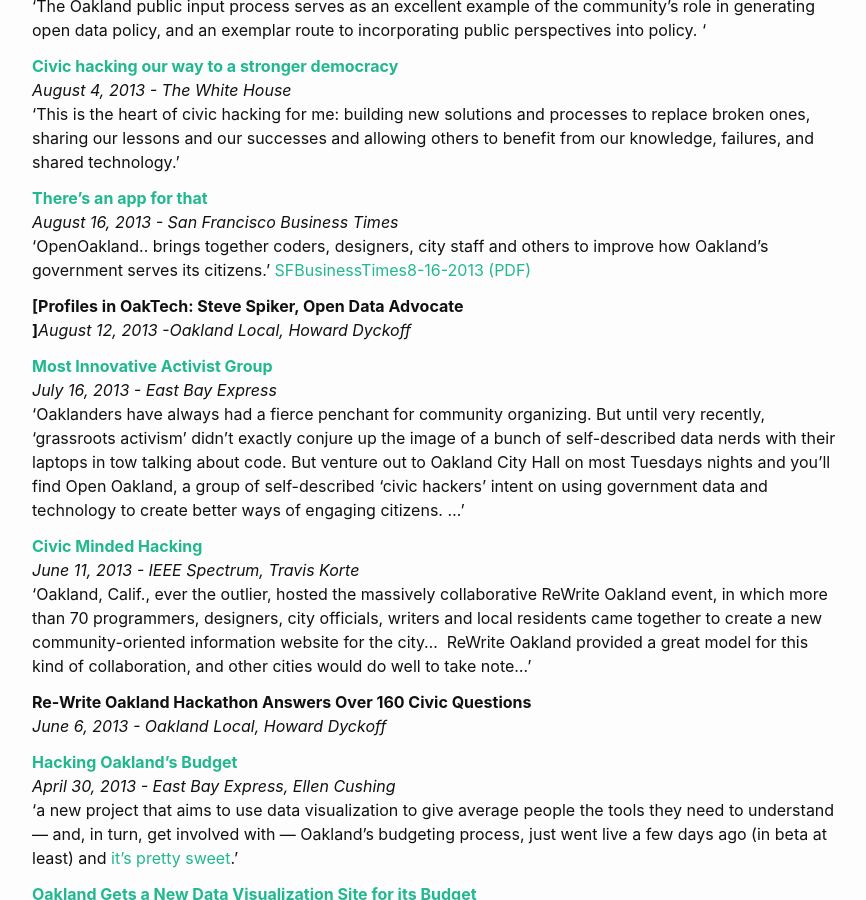
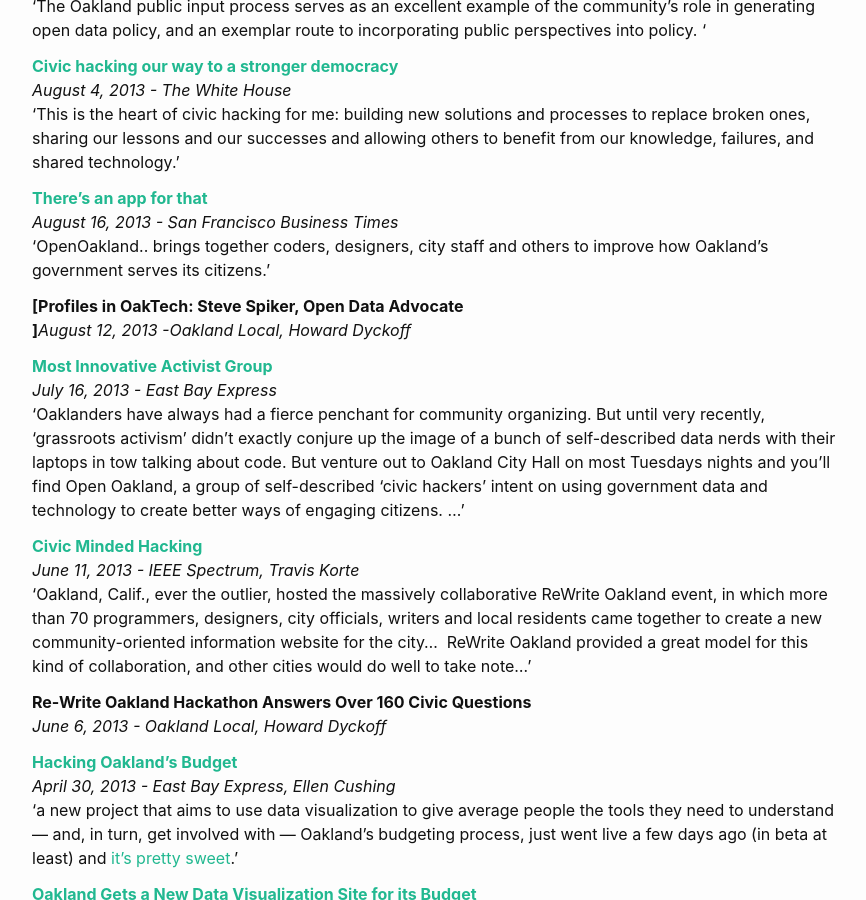
Before and after one commit to openoakland/openoakland.org, a Jekyll site: the page built from src/press.md, in a window 1280 px wide and 900 px high, scrolled down 1850 px. Shown: the whole window, without its empty margins (206-1072 px from the left). Built offline with Jekyll 4.4.1, drawn with Linux system fonts in a browser that asks for light colours.

Commit message:
Remove the two wp content links that were causing html proofer errors
There are still wp links in unpublished pages here that need to be removed and updated.

```diff
--- a/src/press.md
+++ b/src/press.md
@@ -82,9 +82,11 @@
 _August 4, 2013 - The White House_
 'This is the heart of civic hacking for me: building new solutions and processes to replace broken ones, sharing our lessons and our successes and allowing others to benefit from our knowledge, failures, and shared technology.'
 
-[**There's an app for that**](http://digital.bizjournals.com/launch.aspx?eid=487ba110-ea58-40b0-9b07-21be5f5f5672 "SF Business Times")
+<!-- AL removed link -->
+
+[**There's an app for that**]( http://digital.bizjournals.com/launch.aspx?eid=487ba110-ea58-40b0-9b07-21be5f5f5672"SF Business Times")
 _August 16, 2013 - San Francisco Business Times_
-'OpenOakland.. brings together coders, designers, city staff and others to improve how Oakland's government serves its citizens.' [SFBusinessTimes8-16-2013 (PDF)](http://openoakland.org/wp-content/uploads/2012/11/SFBusinessTimes8-16-2013.pdf)
+'OpenOakland.. brings together coders, designers, city staff and others to improve how Oakland's government serves its citizens.'
 
 <!-- AL removed link -->
 
```
Also changed, not shown: src/resources.md (+3 -1 lines).
